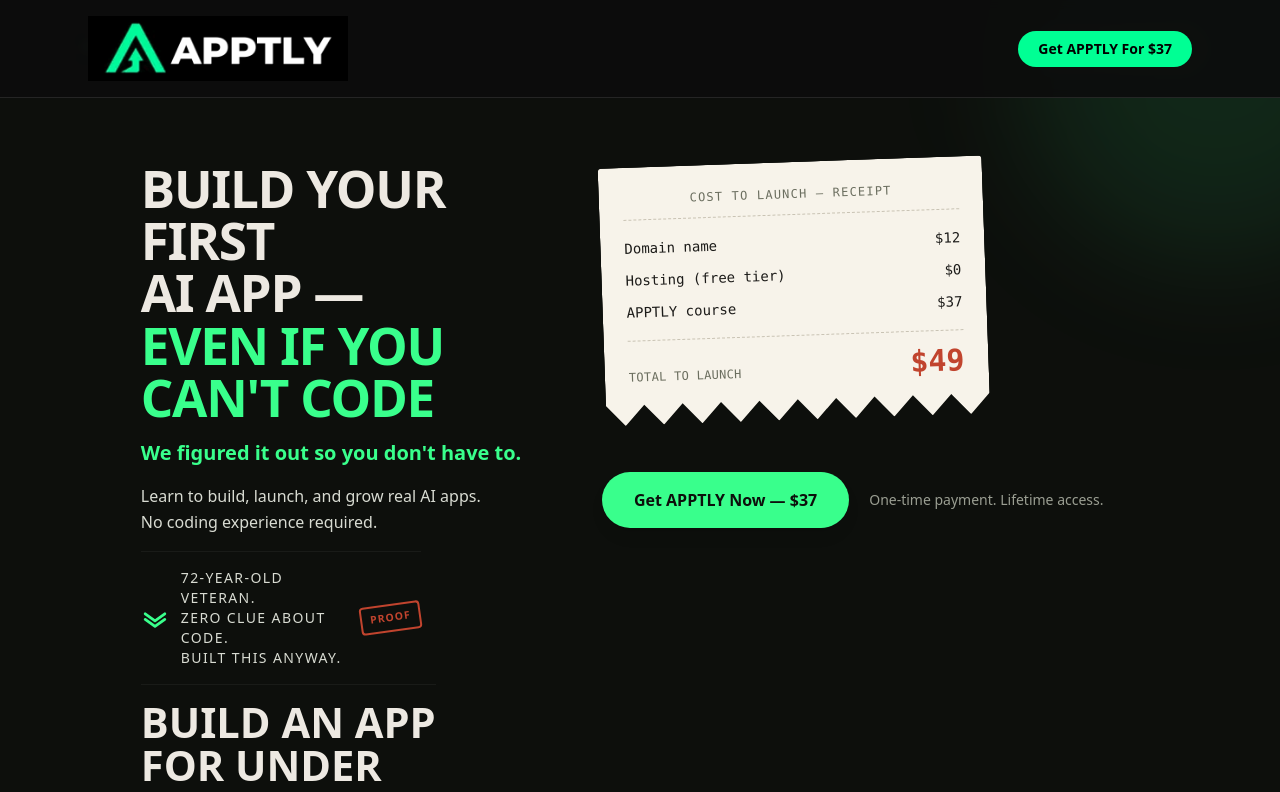
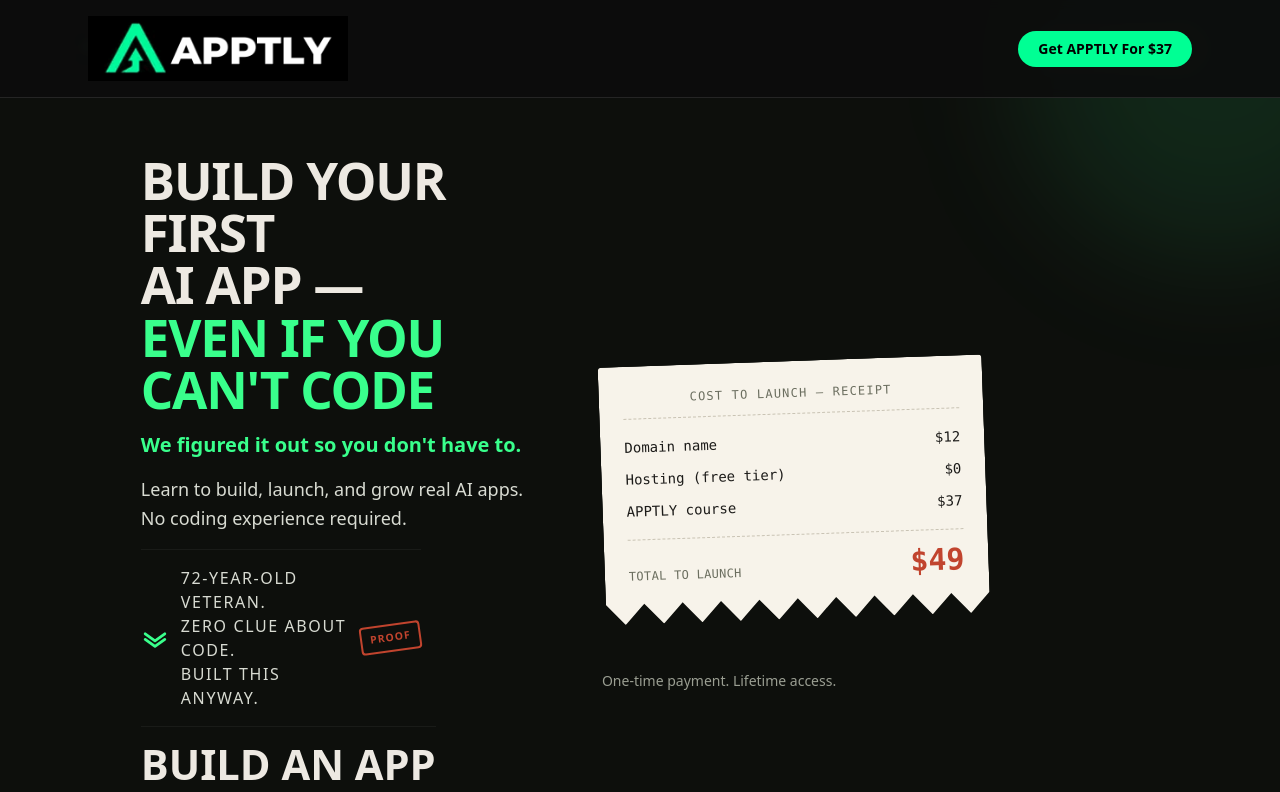
Before and after one commit to myapptly/apptly-website, a Next.js app: page / in a window 1280 px wide. Shown: the top 792 px of the page. Built offline with nearby package versions, Linux system fonts and the light colour scheme.

Commit message:
Update hero.tsx

```diff
--- a/components/hero.tsx
+++ b/components/hero.tsx
@@ -13,14 +13,14 @@ export function Hero() {
           <span className="font-black text-2xl tracking-wide">APPTLY</span>
         </div>
         <a
-          href="/pricing"
+          href="#pricing"
           className="rounded-full border border-white/25 px-5 py-2.5 text-sm font-semibold hover:border-[#39FF8C] hover:text-[#39FF8C] transition-colors"
         >
           Get APPTLY — $37
         </a>
       </nav>
 
-      <div className="relative z-10 mx-auto grid max-w-6xl gap-12 px-6 py-10 md:grid-cols-[0.85fr_1.15fr] md:gap-[5vw] md:px-[6vw] md:py-16">
+      <div className="relative z-10 mx-auto grid max-w-6xl items-center gap-12 px-6 py-10 md:grid-cols-[0.85fr_1.15fr] md:gap-[5vw] md:px-[6vw] md:py-14">
         <motion.div
           initial={{ opacity: 0, y: 16 }}
           animate={{ opacity: 1, y: 0 }}
@@ -39,7 +39,7 @@ export function Hero() {
             We figured it out so you don&apos;t have to.
           </p>
 
-          <p className="text-base text-[#D8DBD2] leading-relaxed">
+          <p className="text-lg text-[#D8DBD2] leading-relaxed">
             Learn to build, launch, and grow real AI apps.
             <br />
             No coding experience required.
@@ -51,7 +51,7 @@ export function Hero() {
               <path d="M6 22 L20 32 L34 22" stroke="#39FF8C" strokeWidth="4" strokeLinecap="round" strokeLinejoin="round" />
             </svg>
             <div className="flex items-center gap-2">
-              <div className="text-sm uppercase tracking-widest text-[#D8DBD2]">
+              <div className="text-base uppercase tracking-widest text-[#D8DBD2]">
                 72-year-old veteran.
                 <br />
                 Zero clue about code.
@@ -115,16 +115,12 @@ export function Hero() {
           </div>
 
           <div className="relative z-20 flex flex-wrap items-center gap-5 mt-4">
-            <a
-              href="/pricing"
-              className="rounded-full bg-[#39FF8C] px-8 py-4 font-bold text-[#0D0F0C] shadow-lg transition-transform hover:-translate-y-0.5"
-            >
-              Get APPTLY Now — $37
-            </a>
             <span className="text-sm text-[#9A9E92]">One-time payment. Lifetime access.</span>
           </div>
         </motion.div>
       </div>
+
+      <div className="pointer-events-none absolute bottom-0 left-0 right-0 h-24 bg-gradient-to-b from-transparent to-black/40" />
     </section>
   );
 }
```
